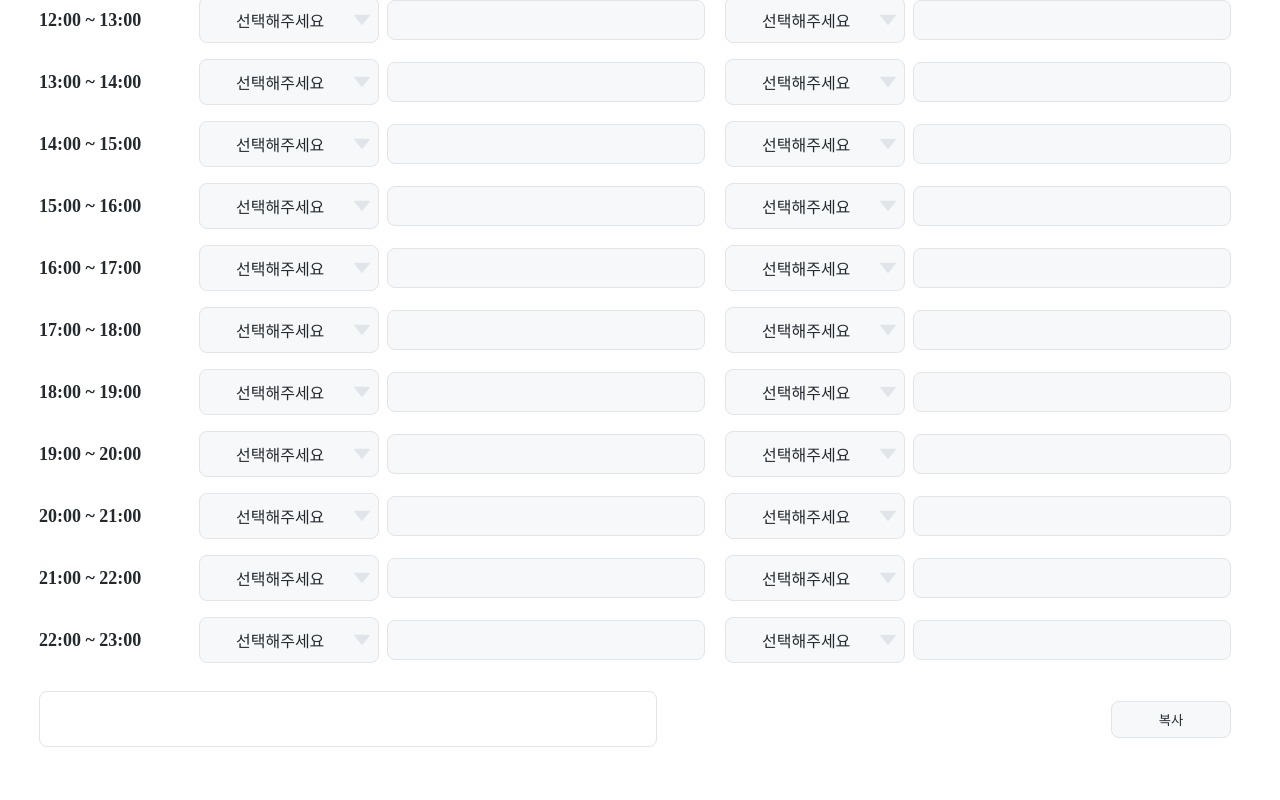
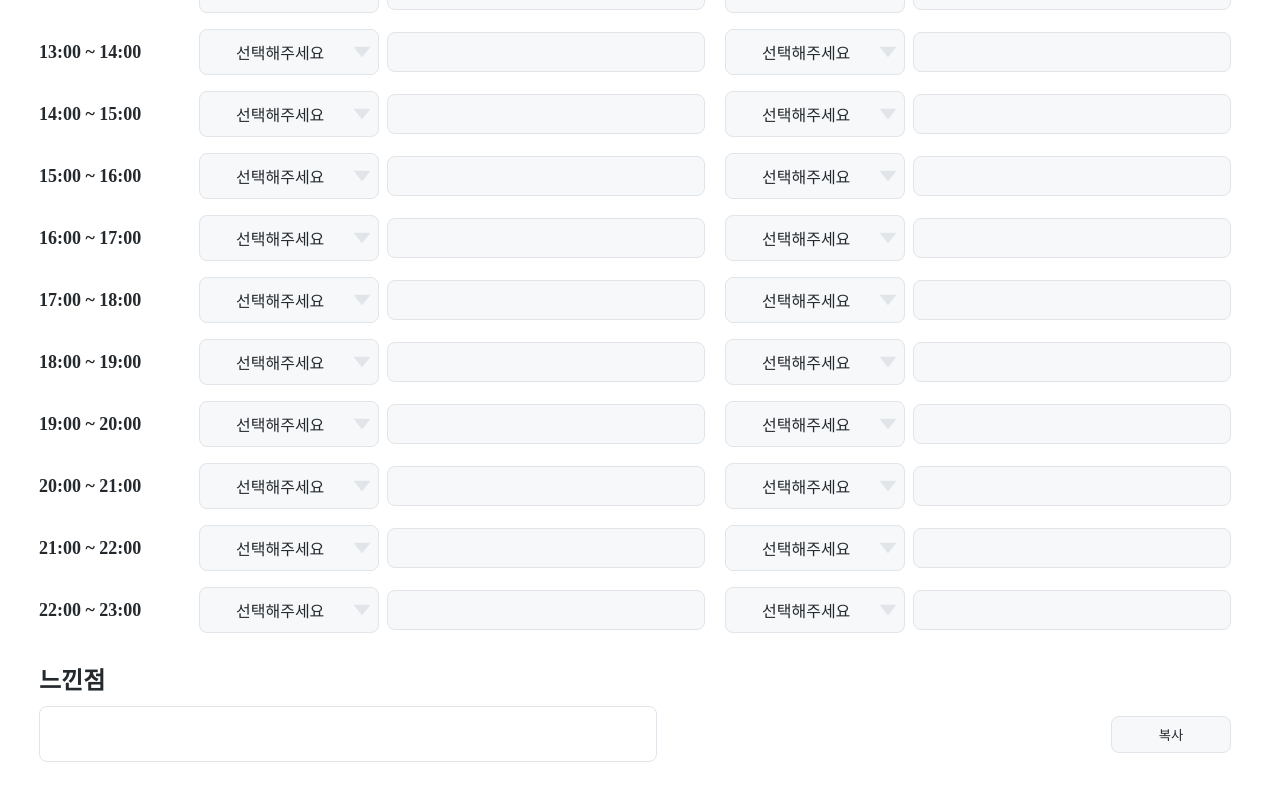
Before and after one commit to Choi-Jinwoo/woowahan-time-planner, a React app: page / in a window 1280 px wide. Shown: the part 274-1074 px from the top of the page. Built offline with nearby package versions, Linux system fonts and the light colour scheme.

Commit message:
add: 카테고리 별 시간 정리

```diff
--- a/src/assets/data/categories.ts
+++ b/src/assets/data/categories.ts
@@ -1,6 +1,11 @@
 import { Category } from '../../types/category';
 
 const categories: { [key: string]: Category } = {
+  lecture: {
+    'key': 'lecture',
+    'label': '수업',
+    'color': '#368B85'
+  },
   study: {
     'key': 'study',
     'label': '공부',
--- a/src/components/Plan/index.css
+++ b/src/components/Plan/index.css
@@ -1,15 +1,19 @@
 .plan {
   width: fit-content;
   margin: 0 auto;
-  margin-top: 50px;
+  margin-top: 20px;
+}
+
+.bottom-wrapper {
+  margin: 20px 0;
+  margin-bottom: 38px;
 }
 
 .bottom {
   display: flex;
   align-items: center;
   justify-content: space-between;
-  margin: 20px 0;
-  margin-bottom: 80px;
+  margin-top: 10px;
 }
 
 .bottom > textarea {
@@ -42,11 +46,15 @@
     display: flex;
   }
 
+  .bottom-wrapper {
+    margin-top: 40px;
+    margin-left: 15px;
+  }
+
   .bottom {
     flex-direction: column;
     align-items: flex-start;
     justify-content: flex-start;
-    margin-top: 40px;
   }
 
   .button-wrapper {
--- a/src/components/Plan/index.tsx
+++ b/src/components/Plan/index.tsx
@@ -59,8 +59,10 @@ const Plan = (): JSX.Element => {
     navigator.clipboard.writeText(markDown);
   }, [handleConvert2MarkDown]);
 
-  const timelyPlans = timeSections.map((timeSection) => {
+  const timelyPlans = timeSections.map((timeSection, index) => {
     return <TimelyPlan
+      todayTabIndex={index + 1}
+      tomorrowTabIndex={index + timeSections.length + 1}
       key={timeSection}
       timeSection={timeSection}
       todayPlans={todayPlans}
@@ -75,10 +77,13 @@ const Plan = (): JSX.Element => {
         <PlanTitle title={title} onChange={onTitleChange} />
         {timelyPlans}
       </div>
-      <div className="bottom">
-        <textarea value={feeling} onChange={onFeelingChange}/>
-        <div className="button-wrapper">
-          <button onClick={handleCopyClick}>복사</button>
+      <div className="bottom-wrapper">
+        <h2>느낀점</h2>
+        <div className="bottom">
+          <textarea value={feeling} onChange={onFeelingChange}/>
+          <div className="button-wrapper">
+            <button onClick={handleCopyClick}>복사</button>
+          </div>
         </div>
       </div>
     </div>
--- a/src/components/PlanItem/index.tsx
+++ b/src/components/PlanItem/index.tsx
@@ -9,6 +9,7 @@ type PropTypes = {
   onCategoryChange: (category: Category) => void;
   content: string | undefined;
   onContentChange: (value: string) => void;
+  tabIndex: number;
 }
 
 const PlanItem = ({
@@ -16,6 +17,7 @@ const PlanItem = ({
   onCategoryChange,
   content,
   onContentChange,
+  tabIndex,
 }: PropTypes): JSX.Element => {
   const handleContentChange = useCallback((e: ChangeEvent<HTMLInputElement>) => {
     onContentChange(e.target.value);
@@ -24,7 +26,7 @@ const PlanItem = ({
   return (
     <div className="plan-item">
       <CategoryDropDown category={category} onCategoryChange={onCategoryChange}/>
-      <input className="plan-item__content" value={content} onChange={handleContentChange} />
+      <input tabIndex={tabIndex} className="plan-item__content" value={content} onChange={handleContentChange} />
     </div>
   )
 }
--- a/src/components/TimelyPlan/index.tsx
+++ b/src/components/TimelyPlan/index.tsx
@@ -11,6 +11,8 @@ type PropTypes = {
   setTodayPlans: Dispatch<SetStateAction<{ [key: string]: Plan }>>;
   tomorrowPlans: { [key: string]: Plan };
   setTomorrowPlans: Dispatch<SetStateAction<{ [key: string]: Plan }>>;
+  todayTabIndex: number;
+  tomorrowTabIndex: number;
 }
 
 const TimelyPlan = ({
@@ -18,7 +20,9 @@ const TimelyPlan = ({
   todayPlans,
   setTodayPlans,
   tomorrowPlans,
-  setTomorrowPlans
+  setTomorrowPlans,
+  todayTabIndex,
+  tomorrowTabIndex,
 }: PropTypes): JSX.Element => {
   const todayPlan = useMemo(() => todayPlans[timeSection], [todayPlans, timeSection]);
   const todayCategory: Category | undefined = useMemo(() => todayPlan?.category, [todayPlan]);
@@ -71,11 +75,13 @@ const TimelyPlan = ({
     <div className="timely-plan">
       <div className="timely-plan__time-section">{timeSection}</div>
       <PlanItem category={todayCategory}
+        tabIndex={todayTabIndex}
         onCategoryChange={handleTodayCategoryChange}
         content={todayContent}
         onContentChange={handleTodayContentChange}/>
 
       <PlanItem category={tomorrowCategory}
+        tabIndex={tomorrowTabIndex}
         onCategoryChange={handleTomorrowCategoryChange}
         content={tomorrowContent}
         onContentChange={handleTomorrowContentChange}/>
--- a/src/lib/converter.ts
+++ b/src/lib/converter.ts
@@ -64,12 +64,12 @@ export const convert2MarkDown = (dailyPlan: DailyPlan): string => {
   ### 오늘
   ${Object.values(todayCategories).map((value) => {
     return `${value.label}: ${value.count}시간`;
-  }).join("'")}
+  }).join('<br>')}
 
   ### 내일
   ${Object.values(tomorrowCategories).map((value) => {
     return `${value.label}: ${value.count}시간`;
-  }).join("'")}
+  }).join('<br>')}
 
   ## 느낀점
   ${feeling}`;
```
